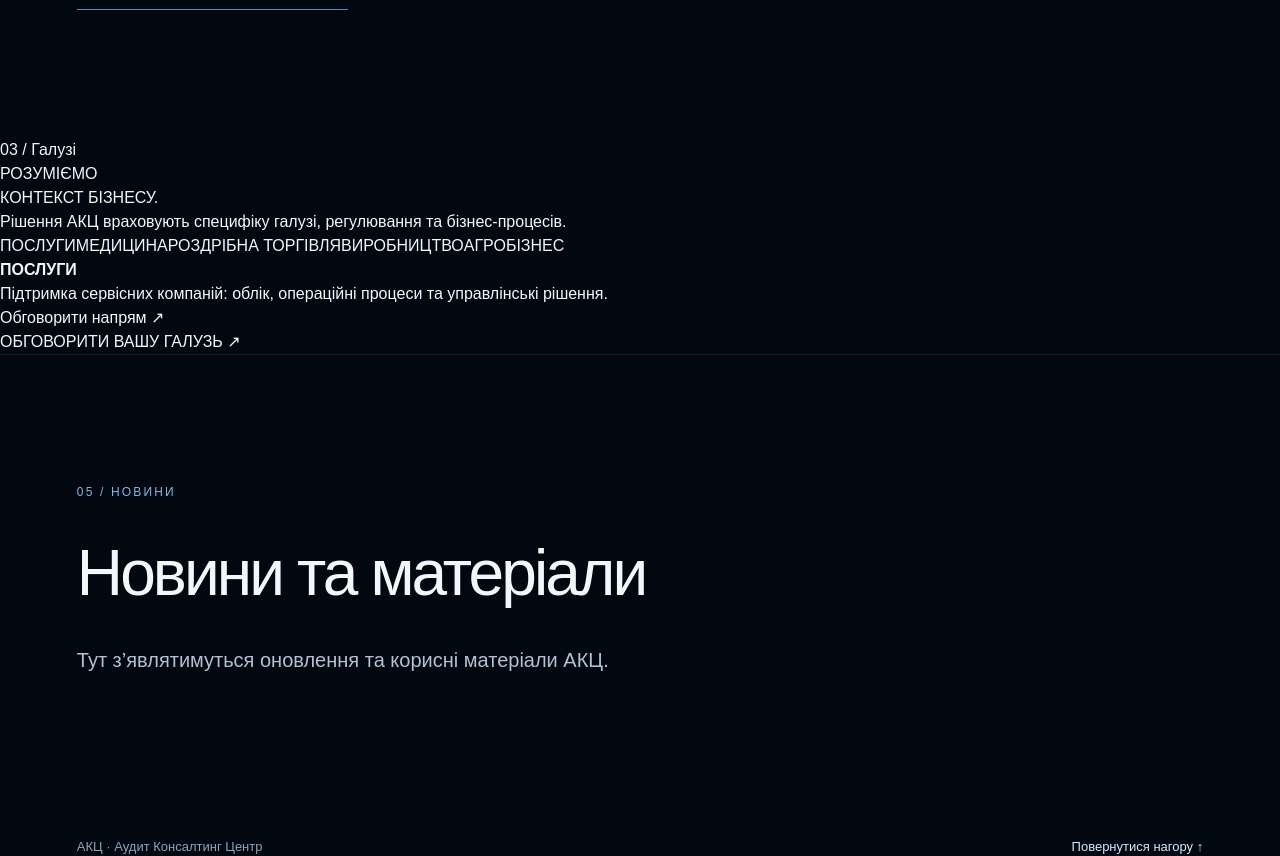
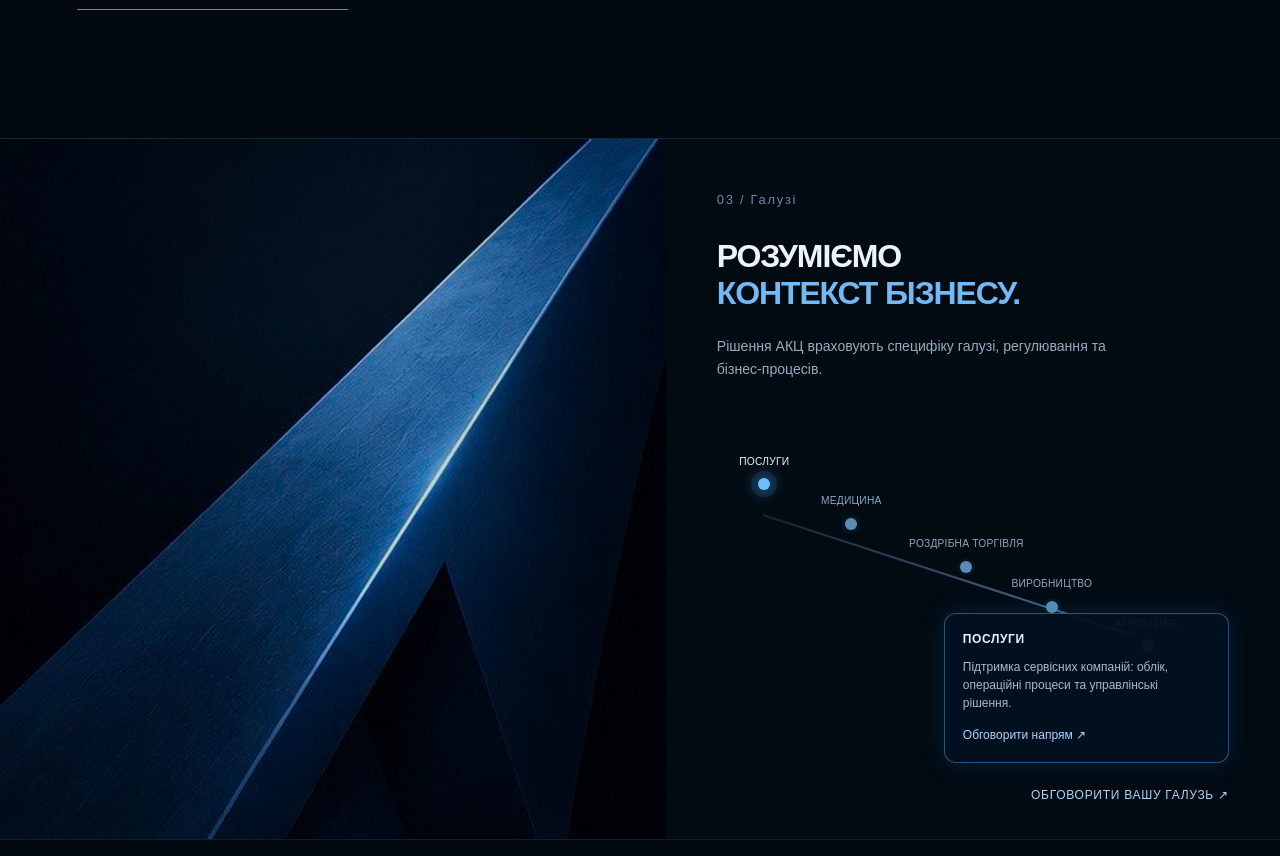
Before and after one commit to dnagorna3817-spec/website_akc_main, a Next.js app: page / in a window 1280 px wide. Shown: the part 2280-3136 px from the top of the page. Built offline with nearby package versions, Linux system fonts and the light colour scheme.

Commit message:
Style industries section to match Figma split image and interactive diagonal industry map

```diff
--- a/app/home.css
+++ b/app/home.css
@@ -1543,3 +1543,30 @@ html { scroll-padding-top: 72px; }
   .mobile-native-menu-link:last-child { border-bottom: 0; }
   .akc-page .brand { z-index: 10001 !important; overflow: visible !important; }
 }
+
+
+/* Industries: editorial split layout with an interactive industry constellation. */
+.akc-industries{position:relative;min-height:700px;display:grid;grid-template-columns:52% 48%;background:#020b12;color:#edf3fb;overflow:hidden;border-top:1px solid rgba(123,185,229,.18)}
+.akc-industries-art{min-height:700px;background:linear-gradient(90deg,rgba(0,8,19,.05),rgba(0,8,19,.2)),url('/akc-expertise-geometry.png') center/cover no-repeat}
+.akc-industries-content{position:relative;min-width:0;padding:clamp(36px,4vw,70px) clamp(25px,4vw,70px) 35px;display:flex;flex-direction:column}
+.akc-industries-eyebrow{font-size:13px;letter-spacing:.13em;color:#668aaa;margin:0 0 28px}
+.akc-industries h2{font-size:clamp(28px,2.5vw,44px);font-weight:600;line-height:1.18;letter-spacing:-.035em;margin:0 0 22px}
+.akc-industries h2 span{color:#73b9f3}
+.akc-industries-description{font-size:clamp(14px,1.1vw,17px);line-height:1.6;color:#9aaabc;max-width:420px;margin:0}
+.akc-industries-map{position:relative;flex:1;min-height:335px;margin:22px 0 8px}
+.akc-industries-track{position:absolute;left:9%;top:31%;width:76%;height:2px;background:linear-gradient(90deg,rgba(101,157,209,.16),rgba(115,183,235,.65));transform:rotate(18deg);transform-origin:left center}
+.akc-industry-point{position:absolute;display:flex;flex-direction:column;align-items:center;gap:9px;border:0;background:transparent;color:#8da8c1;cursor:pointer;padding:8px;font:inherit;transition:color .2s;min-width:95px;min-height:48px}
+.akc-industry-point:hover,.akc-industry-point.is-selected{color:#e7f4ff}
+.akc-industry-name{font-size:clamp(10px,.8vw,13px);letter-spacing:.02em;white-space:nowrap}
+.akc-industry-dot{height:12px;width:12px;background:#5b8cb6;border-radius:50%;box-shadow:0 0 0 3px rgba(72,151,217,.07);transition:background .2s,box-shadow .2s}
+.akc-industry-point.is-selected .akc-industry-dot{background:#6dc0ff;box-shadow:0 0 0 7px rgba(74,165,245,.12),0 0 18px #4eaeff}
+.akc-industry-point--1{left:0%;top:12%}.akc-industry-point--2{left:17%;top:23%}.akc-industry-point--3{left:36%;top:35%}.akc-industry-point--4{left:56%;top:46%}.akc-industry-point--5{left:75%;top:57%}
+.akc-industry-detail{position:absolute;right:0;bottom:0;width:min(285px,58%);border:1px solid rgba(74,153,222,.5);border-radius:12px;padding:16px 18px;background:rgba(3,16,31,.94);box-shadow:0 0 24px rgba(19,111,200,.22)}
+.akc-industry-detail strong{display:block;font-size:12px;letter-spacing:.05em;color:#e4f1ff}
+.akc-industry-detail p{font-size:12px;line-height:1.5;color:#a8b9cd;margin:10px 0}
+.akc-industry-detail a,.akc-industries-all{font-size:12px;color:#a9d6fb;text-decoration:none}
+.akc-industries-all{align-self:flex-end;letter-spacing:.06em;margin-top:15px}
+.akc-industries a:hover{text-decoration:underline}
+@media(max-width:900px){.akc-industries{grid-template-columns:1fr}.akc-industries-art{min-height:300px;background-position:center 45%}.akc-industries-content{min-height:560px}.akc-industries-map{min-height:340px}}
+@media(max-width:540px){.akc-industries-art{min-height:235px}.akc-industries-content{padding:30px 20px 35px;min-height:600px}.akc-industries-map{min-height:385px}.akc-industry-point{min-width:65px;padding:6px 2px}.akc-industry-name{font-size:9px;white-space:normal;text-align:center;max-width:85px}.akc-industry-point--1{left:0;top:9%}.akc-industry-point--2{left:17%;top:21%}.akc-industry-point--3{left:37%;top:33%}.akc-industry-point--4{left:57%;top:45%}.akc-industry-point--5{left:76%;top:57%}.akc-industry-detail{width:75%;bottom:0}.akc-industries-track{top:29%}}
+@media(prefers-reduced-motion:reduce){.akc-industry-point,.akc-industry-dot{transition:none}}
```
